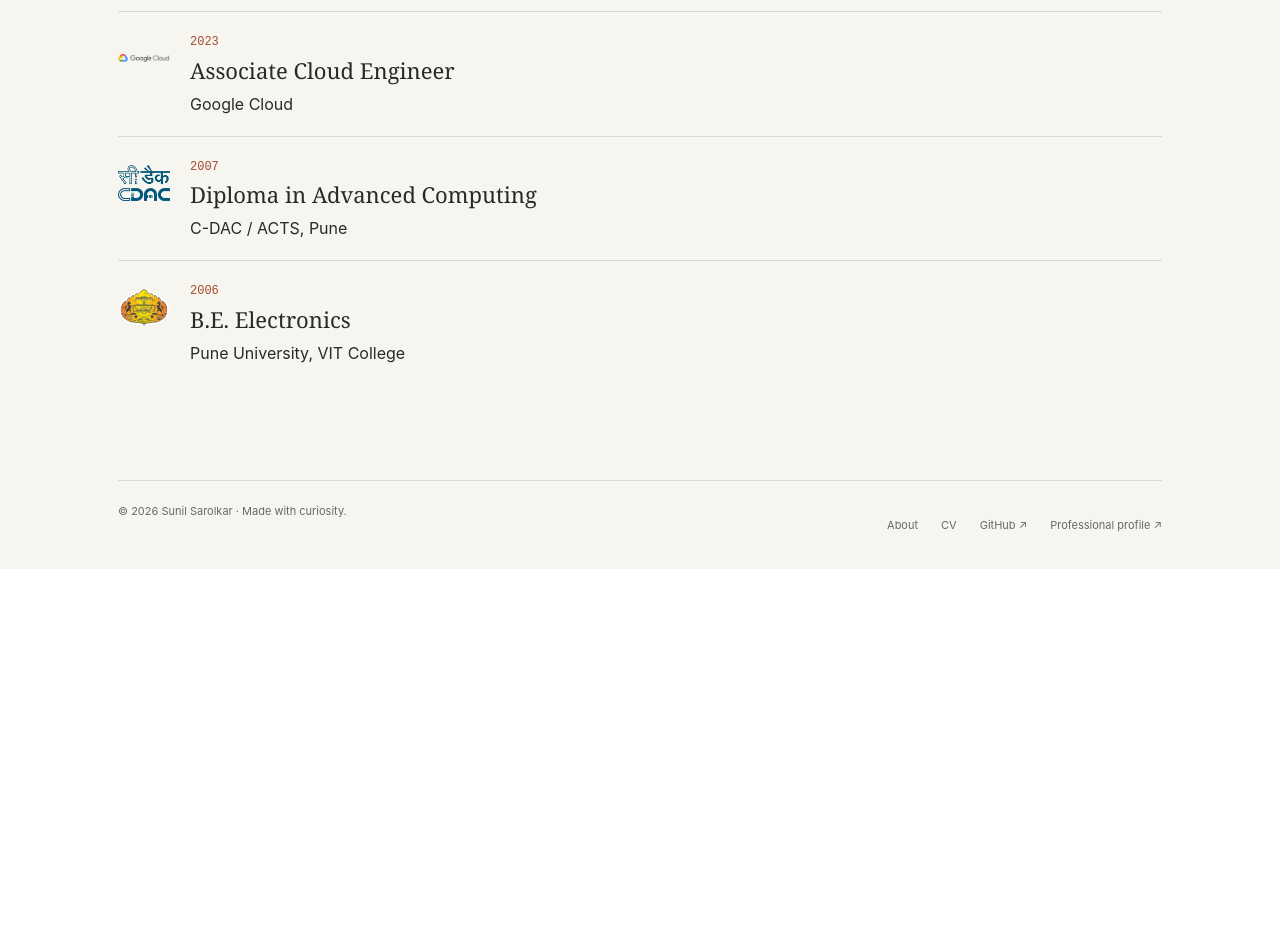
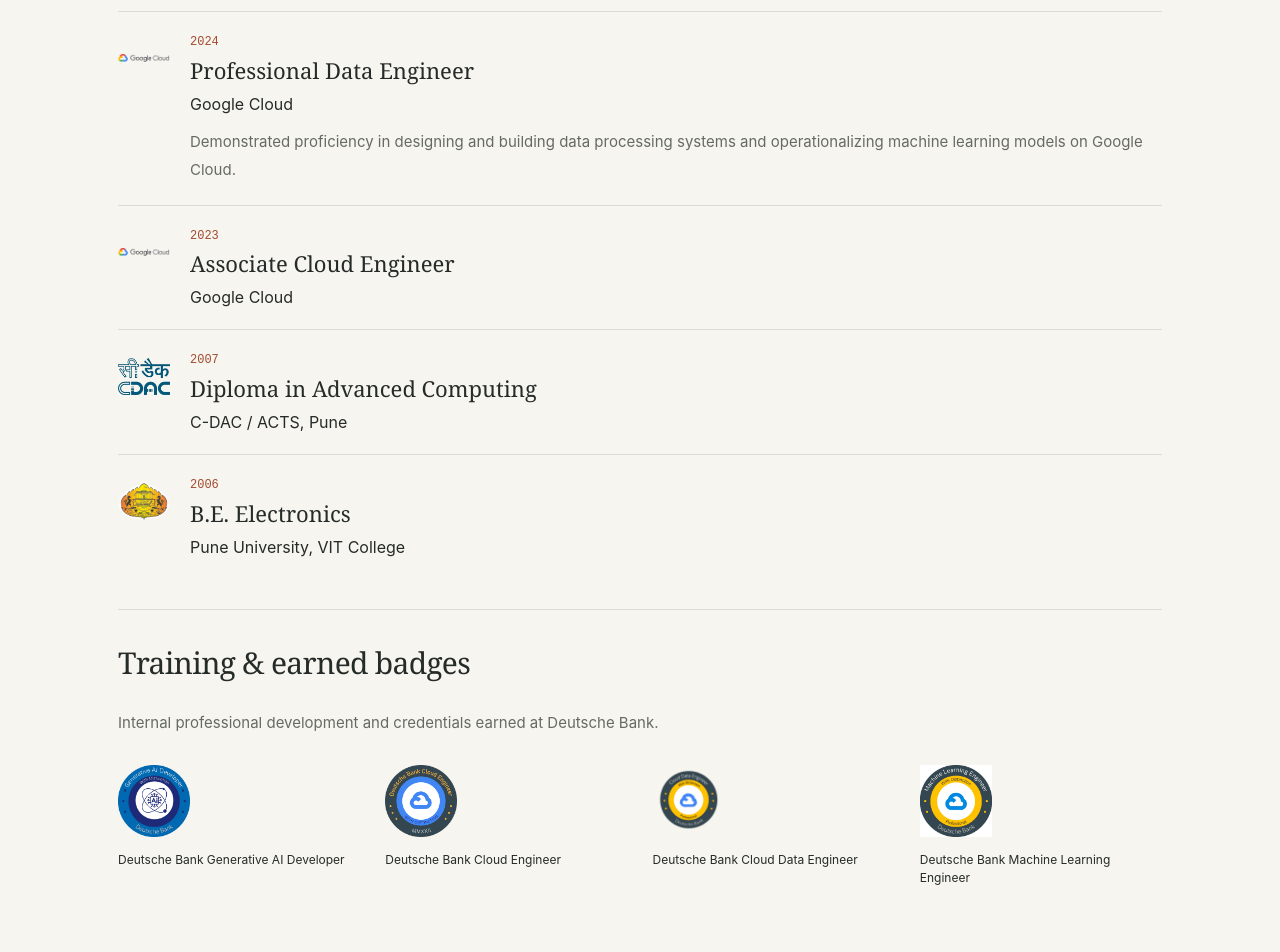
Before and after one commit to spsarolkar/sunilsarolkar.in, a Next.js app: page /cv in a window 1280 px wide. Shown: the part 4600-5552 px from the top of the page. Before the commit the page ends 5169 px from the top, so only its background shows below. Built offline with nearby package versions, Linux system fonts and the light colour scheme.

Commit message:
content: restore earned training badges and prior certification

```diff
--- a/app/_data/cv.json
+++ b/app/_data/cv.json
@@ -173,6 +173,15 @@
       "description": []
     },
     {
+      "title": "Professional Data Engineer",
+      "institution": "Google Cloud",
+      "year": "2024",
+      "logo": "/assets/img/gcp_logo.png",
+      "description": [
+        "Demonstrated proficiency in designing and building data processing systems and operationalizing machine learning models on Google Cloud."
+      ]
+    },
+    {
       "title": "Associate Cloud Engineer",
       "institution": "Google Cloud",
       "year": "2023",
--- a/app/cv/page.tsx
+++ b/app/cv/page.tsx
@@ -2,6 +2,7 @@ import type { Metadata } from "next";
 import Header from "../header";
 import FormattedText from "../components/FormattedText";
 import cv from "../_data/cv.json";
+import trainingBadges from "../_data/badges.json";
 
 export const metadata: Metadata = {
   title: "Curriculum vitae — AI & Finance",
@@ -85,6 +86,19 @@ export default function CvPage() {
           </div>
         ))}
       </section>
+
+      <section id="training-badges" className="content-section">
+        <h2>Training & earned badges</h2>
+        <p className="prose-copy mb-7">Internal professional development and credentials earned at Deutsche Bank.</p>
+        <div className="recognition-grid">
+          {trainingBadges.map((badge) => (
+            <figure key={badge.name}>
+              <img src={badge.image} alt="" width={72} height={72} loading="lazy" />
+              <figcaption>{badge.name}</figcaption>
+            </figure>
+          ))}
+        </div>
+      </section>
     </article>
   );
 }
```
Also changed, not shown: 1 other file (tests, documents, lock files or other folders).
